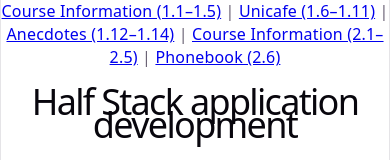
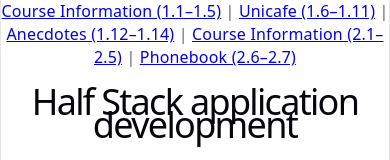
Before and after one commit to LiezelVW/fullstackopen, a React (Vite) app: page / in a window 390 px wide. Shown: the top 160 px of the page. Built offline with nearby package versions, Linux system fonts and the light colour scheme.

Commit message:
Update Phonebook navigation through exercise 2.7

```diff
--- a/src/main.tsx
+++ b/src/main.tsx
@@ -30,7 +30,7 @@ createRoot(document.getElementById('root')!).render(
       {' | '}
       <a href="?app=courseinfo2">Course Information (2.1–2.5)</a>
       {' | '}
-      <a href="?app=phonebook">Phonebook (2.6)</a>
+      <a href="?app=phonebook">Phonebook (2.6–2.7)</a>
     </nav>
     <App />
   </StrictMode>,
```
